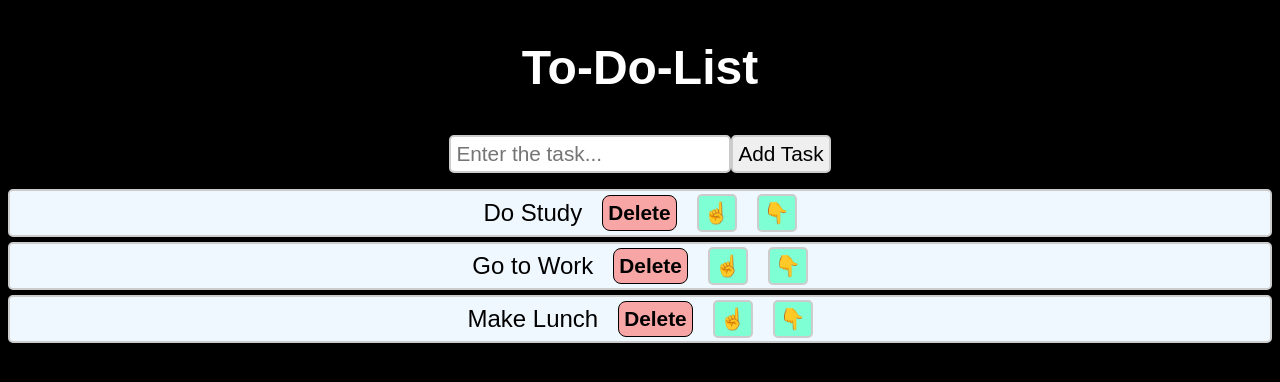
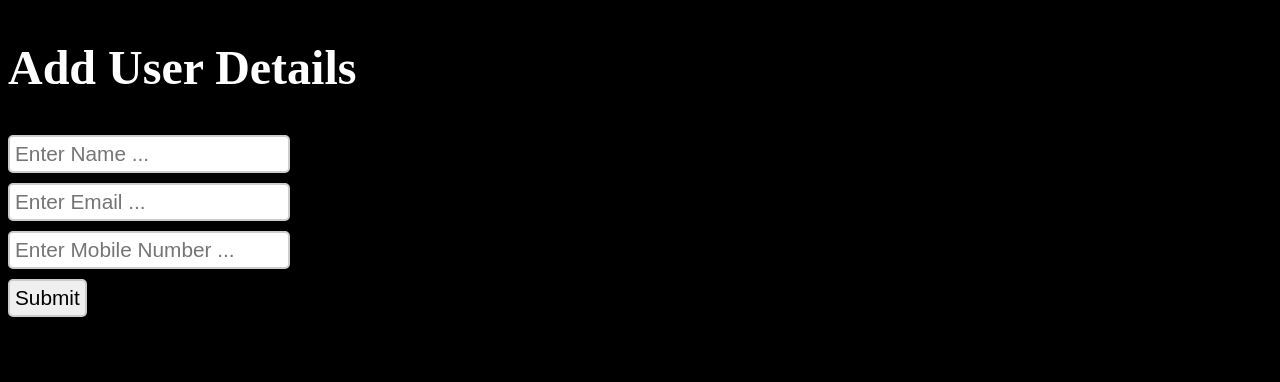
Before and after one commit to Ritesh-Sherekar/My_React, a React (Vite) app in the folder my-react-project/: page / in a window 1280 px wide. Shown: the top 382 px of the page. Built offline with nearby package versions, Linux system fonts and the light colour scheme.

Commit message:
add code for frontEnd and backend communication

```diff
--- a/my-react-project/src/App.jsx
+++ b/my-react-project/src/App.jsx
@@ -31,6 +31,8 @@ import MyComponent3 from "./MyComponent3";
 import Practice from "./Practice";
 
 import ToDoList from "./ToDoList";
+
+import FrontEnd from "./FrontEnd";
 
 function App() {
 
@@ -79,7 +81,9 @@ function App() {
 
       {/* <Practice/> */}
 
-      <ToDoList/>
+      {/* <ToDoList/> */}
+
+      <FrontEnd/>
     </>
   );
 }
--- /dev/null
+++ b/my-react-project/src/FrontEnd.jsx
@@ -0,0 +1,45 @@
+
+import { useState } from "react";
+
+function FrontEnd(){
+
+    const [details, setDetails] = useState({"name": "",
+                                            "email": "",
+                                            "mobileNumber": ""});
+
+     const handleChange = (e) => {
+    setDetails({
+      ...details,
+      [e.target.name]: e.target.value
+    });
+  };
+
+    const handleSubmit = async (e) => {
+    e.preventDefault();
+
+    await fetch("http://localhost:9876/userTable/addUser", {
+      method: "POST",
+      headers: {
+        "Content-Type": "application/json"
+      },
+      body: JSON.stringify(details)
+    });
+
+    alert("Data saved successfully!");
+  };
+
+
+    return(
+        <>
+        <h2>Add User Details</h2>
+        <form onSubmit={handleSubmit}>
+            <input type="text" name="name" placeholder="Enter Name ..." onChange={handleChange}/> <br />
+            <input type="text" name="email" placeholder="Enter Email ..." onChange={handleChange}/> <br />
+            <input type="text" name="mobileNumber" placeholder="Enter Mobile Number ..." onChange={handleChange}/> <br />
+            <button type="submit">Submit</button>
+        </form>
+        </>
+    );
+}
+
+export default FrontEnd
--- a/my-react-project/src/index.css
+++ b/my-react-project/src/index.css
@@ -141,6 +141,7 @@ input[type="text"], button{
   border: 2px solid hsl(0, 0%, 80%);
   padding: 5px;
   border-radius: 5px;
+  margin-bottom: 10px;
 }
 
 ol{
```
